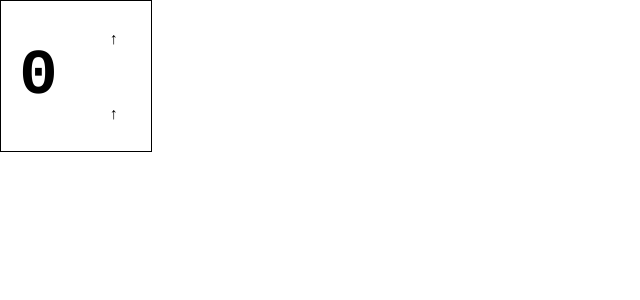
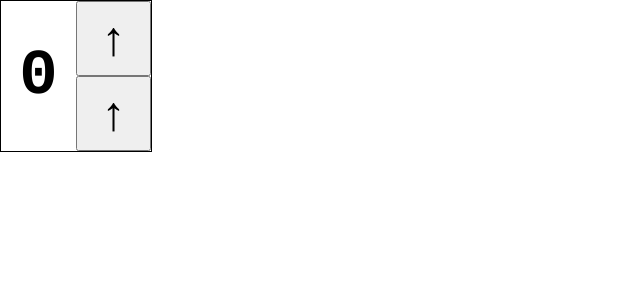
Before and after one commit to ZaneMeroff/team_gen, a Vue app: page / in a window 1280 px wide. Shown: the top 300 px of the page, without its empty margins (0-640 px from the left). Built offline with nearby package versions, Linux system fonts and the light colour scheme.

Commit message:
Add arrow symbol ternary to NumPickerArrowBtn

```diff
--- a/src/components/NumPicker/NumPickerArrowBtn.vue
+++ b/src/components/NumPicker/NumPickerArrowBtn.vue
@@ -1,15 +1,17 @@
 <template>
-  <section class="np-arrow-btn">
 
-    <p>&#8593</p>
+  <button class="np-arrow-btn">
+    {{ arrowDirection === "up" ? "&#8593" : "&#8595" }}
+  </button>
 
-  </section>
 </template>
 
 <script>
   export default {
     name: "NumPickerArrowBtn",
-  props: {},
+    props: {
+      arrowDirection: { type: String, default: "up" },
+    },
     components: {},
     data() {
       return {
@@ -30,6 +32,10 @@ export default {
     display: flex;
     justify-content: center;
     align-items: center;
+    font-size: 3rem;
   }
 
+  .np-arrow-btn:hover {
+    cursor: pointer;
+  }
 </style>
```
Lines whose indentation alone changed are shown as unchanged.
